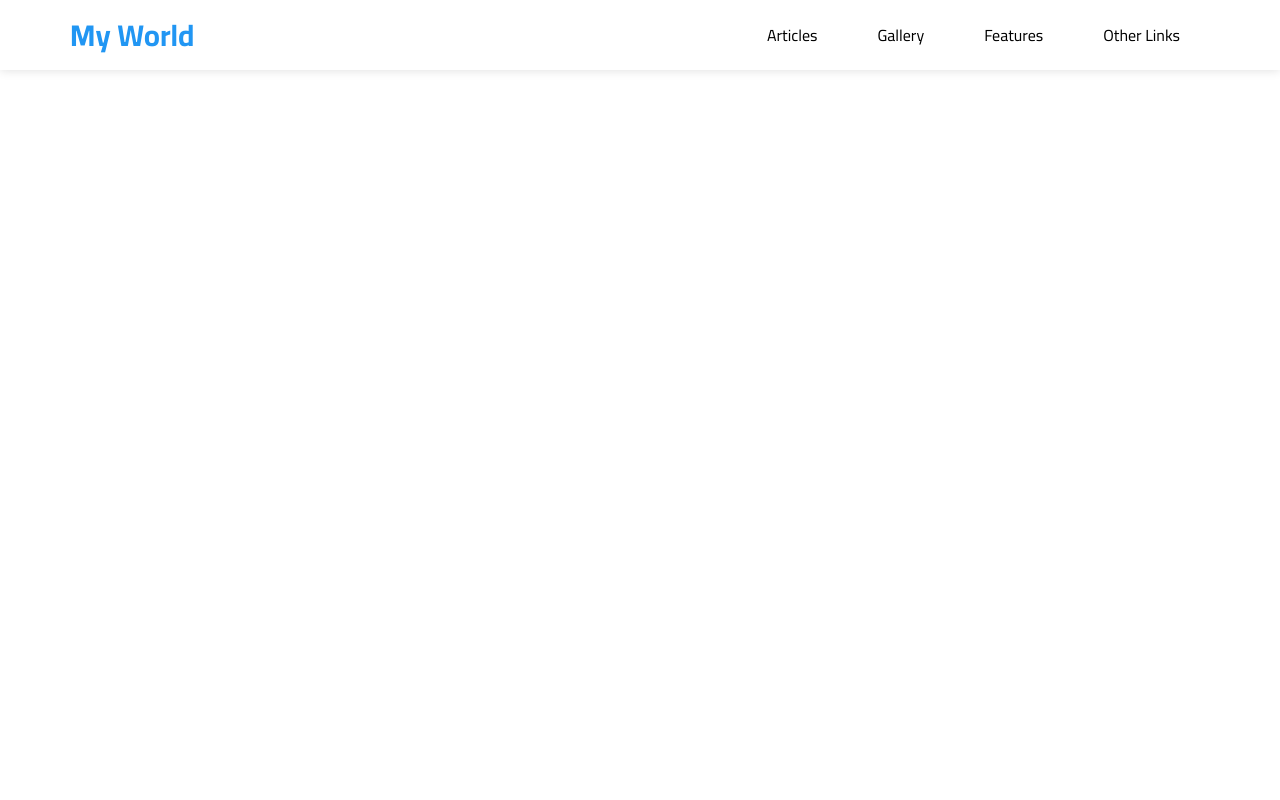
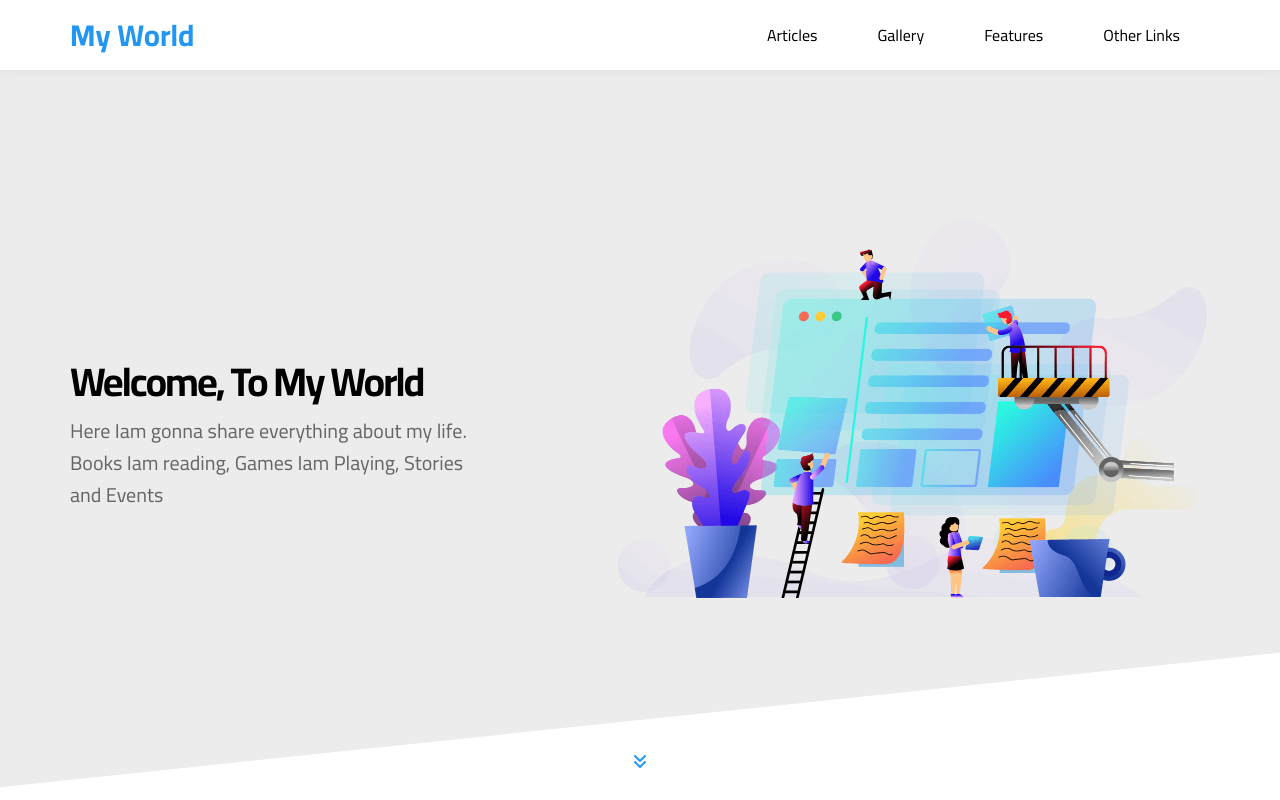
Before and after one commit to omniatawfek/Template-3, a plain HTML site: page index.html in a window 1280 px wide. Drawn offline with Linux system fonts and the light colour scheme.

Commit message:
landing section done

```diff
--- a/CSS/myworld.css
+++ b/CSS/myworld.css
@@ -7,6 +7,7 @@
 :root {
     --main-color: #2196f3;
     --main-color-alt: #1787e0;
+    --padding:20px;
 }
 html {
     scroll-behavior: smooth;
@@ -122,3 +123,98 @@ header .links a:hover::before {
     }
 }
 /* End Header */
+/* Start Landing */
+.landing {
+    position: relative;
+}
+.landing::before {
+    content: " ";
+    position: absolute;
+    left: 0;
+    top: -80px;
+    width: 100%;
+    height: 100%;
+    background-color: #ececec;
+    z-index: -1;
+    transform: skewY(-6deg);
+}
+.landing .container {
+    display: flex;
+    justify-content: space-between;
+    align-items: center;
+    min-height: calc(100vh - 70px);
+}
+.landing .text {
+max-width: 35%;
+}
+.landing .text h1 {
+    font-size: 40px;
+    letter-spacing: -2px;
+    margin: 0;
+}
+.landing .text p {
+    color: #666;
+    line-height: 1.6;
+    font-size: 20px;
+    margin-top: 10px;
+}
+
+.landing img {
+width: 600px;
+position: relative;
+animation: up-down 4s linear infinite ;
+}
+@keyframes up-down {
+    0%,
+    100% {
+        top: 0;
+    }
+    50% {
+        top: -50px;
+    }
+}
+.landing .go-down {
+    color: var(--main-color);
+    position: absolute;
+    left: 50%;
+    bottom: 30px;
+    transform: translateX(-50%);
+    transition: .3s;
+}
+.landing .go-down i {
+    animation: bouncing 1s infinite;
+}
+@keyframes bouncing {
+    0%,10%,20%,50%,80%,100%{
+        transform: translateY(0);
+    }
+    40%,60% {
+        transform: translateY(-20px);
+    }
+}
+.landing .go-down:hover {
+    color: var(--main-color-alt);
+}
+@media (max-width:767px) {
+    .landing .text h1 {
+        font-size: 30px;
+    }
+}
+@media (max-width:992px) {
+    .landing .container {
+       justify-content: center;
+    }
+    .landing img {
+        display: none;
+    }
+    .landing .text {
+        display: flex;
+        flex-direction: column;
+        justify-content: center;
+        align-items: center;
+        text-align: center;
+        max-width: 90%;
+    }
+}
+
+/* End Landing */
--- a/index.html
+++ b/index.html
@@ -30,5 +30,21 @@
         </div>
      </header>
     <!-- End Header -->
+     <!-- Start Landing -->
+      <div class="landing">
+        <div class="container">
+            <div class="text">
+                <h1>Welcome, To My World</h1>
+                <p>Here Iam gonna share everything about my life. Books Iam reading, Games Iam Playing, Stories and Events</p>
+            </div>
+            <div class="image">
+                <img src="Images/landing-image.png" alt="">
+            </div>
+        </div>
+        <a href="#articles" class="go-down">
+            <i class="fa fa-angle-double-down" aria-hidden="true"></i>
+        </a>
+      </div>
+     <!-- End Landing -->
 </body>
 </html>
```
